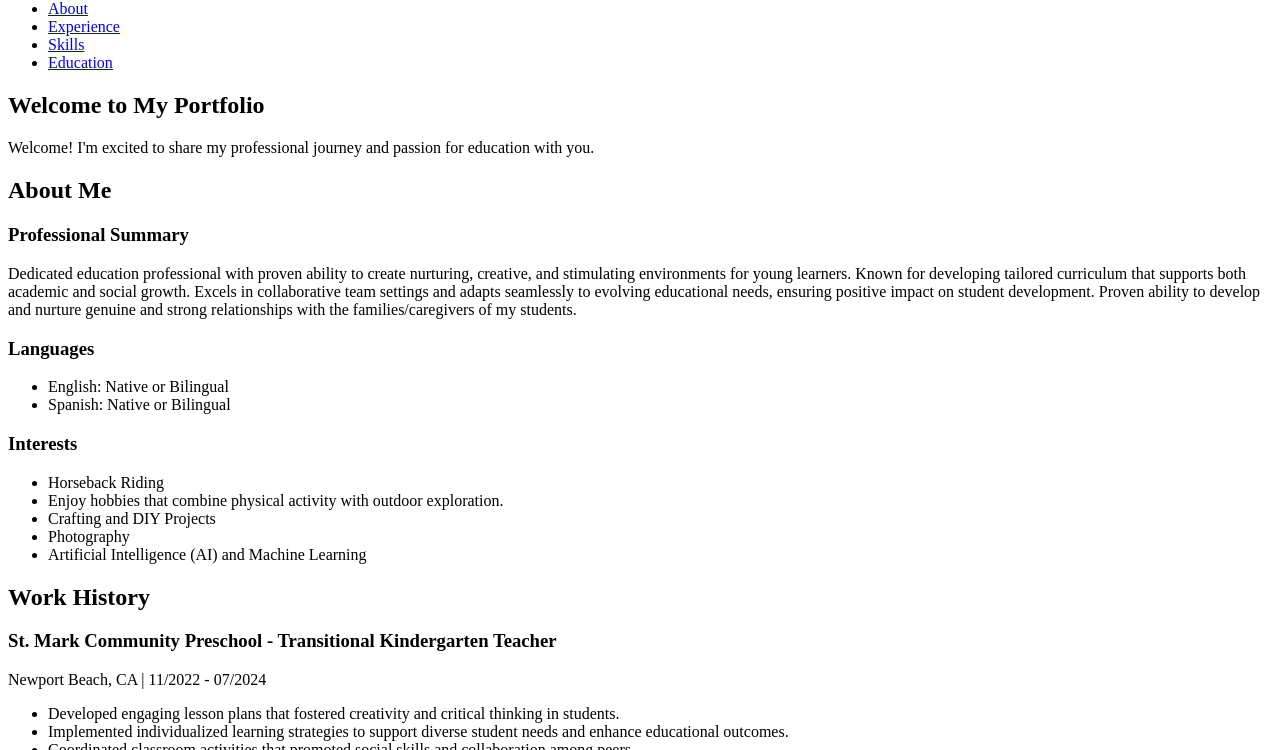
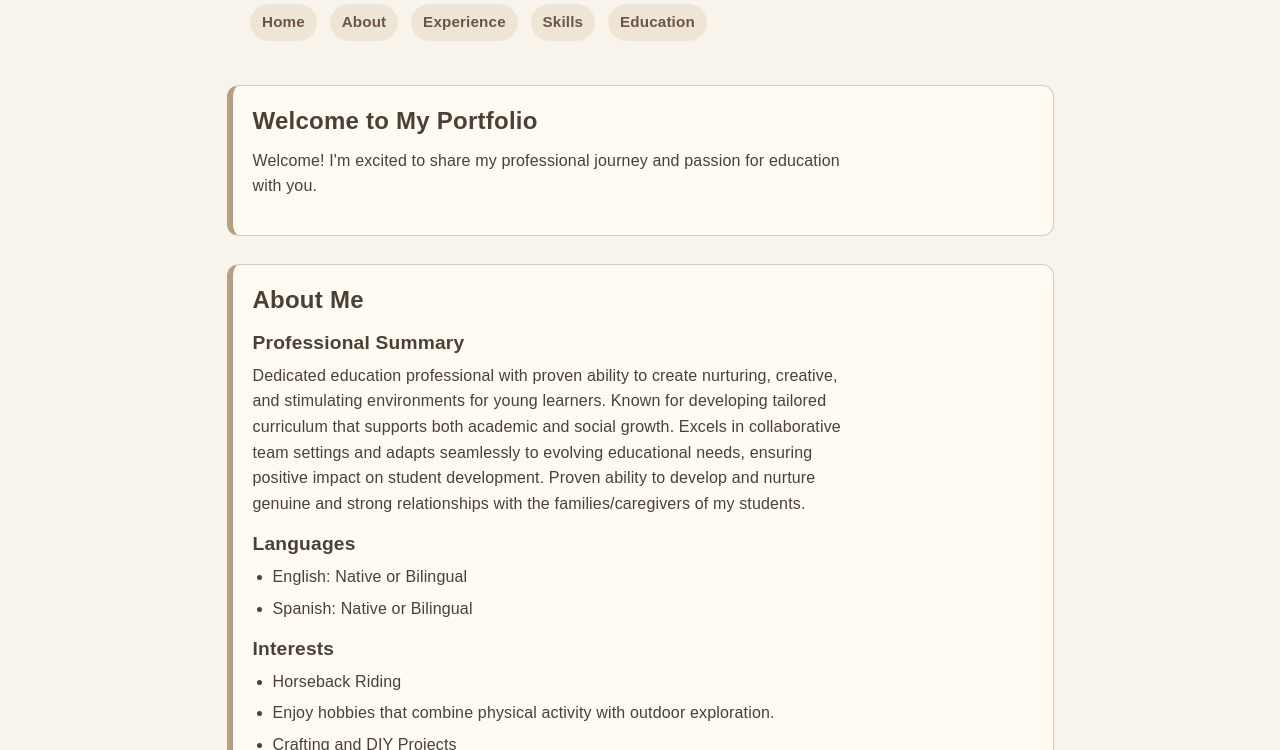
Before and after one commit to ilyc11/My_portfolio, a plain HTML site: page index.html in a window 1280 px wide. Shown: the part 118-868 px from the top of the page. Drawn offline with Linux system fonts and the light colour scheme.

Commit message:
Update portfolio styling and typography

```diff
--- a/index.html
+++ b/index.html
@@ -5,6 +5,152 @@
     <meta charset="UTF-8">
     <meta name="viewport" content="width=device-width, initial-scale=1.0">
     <title>Ileana's Portfolio</title>
+    <style>
+        html {
+            font-size: 16px;
+        }
+
+        body {
+            background-color: #f8f4ec;
+            color: #4a4036;
+            font-family: "Grandview Display", sans-serif;
+            font-size: 1rem;
+            font-weight: 400;
+            line-height: 1.6;
+            letter-spacing: 0.01em;
+            margin: 0;
+            padding: 0 1.25rem 2rem;
+        }
+
+        h1,
+        h2,
+        h3,
+        h4,
+        h5,
+        h6 {
+            font-family: "Grandview", sans-serif;
+            font-weight: 700;
+            line-height: 1.25;
+            letter-spacing: 0.01em;
+        }
+
+        h1 {
+            font-size: 2rem;
+            margin: 0 0 0.5rem;
+        }
+
+        h2 {
+            font-size: 1.5rem;
+        }
+
+        h3 {
+            font-size: 1.2rem;
+        }
+
+        p,
+        li {
+            font-size: 1rem;
+            font-weight: 400;
+        }
+
+        header,
+        section {
+            max-width: 780px;
+            margin: 0 auto;
+        }
+
+        header {
+            padding: 1.5rem 0 1rem;
+        }
+
+        section {
+            margin: 1.75rem auto;
+            padding: 1.25rem 1.25rem;
+            background-color: #fffaf2;
+            border: 1px solid #d9cbb8;
+            border-left: 6px solid #b79f86;
+            border-radius: 12px;
+        }
+
+        section h2 {
+            margin-top: 0;
+            margin-bottom: 0.75rem;
+        }
+
+        section h3 {
+            margin-top: 1rem;
+            margin-bottom: 0.5rem;
+        }
+
+        section p {
+            max-width: 68ch;
+            margin: 0.5rem 0 1rem;
+        }
+
+        section ul {
+            margin: 0.5rem 0 1rem;
+            padding-left: 1.25rem;
+        }
+
+        section li {
+            max-width: 68ch;
+            margin-bottom: 0.35rem;
+        }
+
+        article {
+            margin-bottom: 1.5rem;
+        }
+
+        nav ul {
+            list-style: none;
+            display: flex;
+            flex-wrap: wrap;
+            gap: 0.6rem 0.8rem;
+            margin: 0.75rem 0 0;
+            padding: 0;
+        }
+
+        nav li {
+            margin: 0;
+        }
+
+        nav a {
+            display: inline-block;
+            padding: 0.4rem 0.75rem;
+            border-radius: 999px;
+            background-color: #efe5d7;
+            font-size: 0.95rem;
+            font-weight: 600;
+            transition: background-color 0.2s ease, color 0.2s ease;
+        }
+
+        nav a:visited {
+            color: #6b5643;
+        }
+
+        nav a:hover,
+        nav a:focus {
+            background-color: #e3d3bf;
+            color: #4f3f31;
+            text-decoration: none;
+        }
+
+        a {
+            color: #6b5643;
+            text-decoration: none;
+            font-weight: 600;
+        }
+
+        a:visited {
+            color: #7b6754;
+        }
+
+        a:hover,
+        a:focus {
+            color: #4f3f31;
+            text-decoration: underline;
+        }
+    </style>
 </head>
 <body>
     <header>
```
